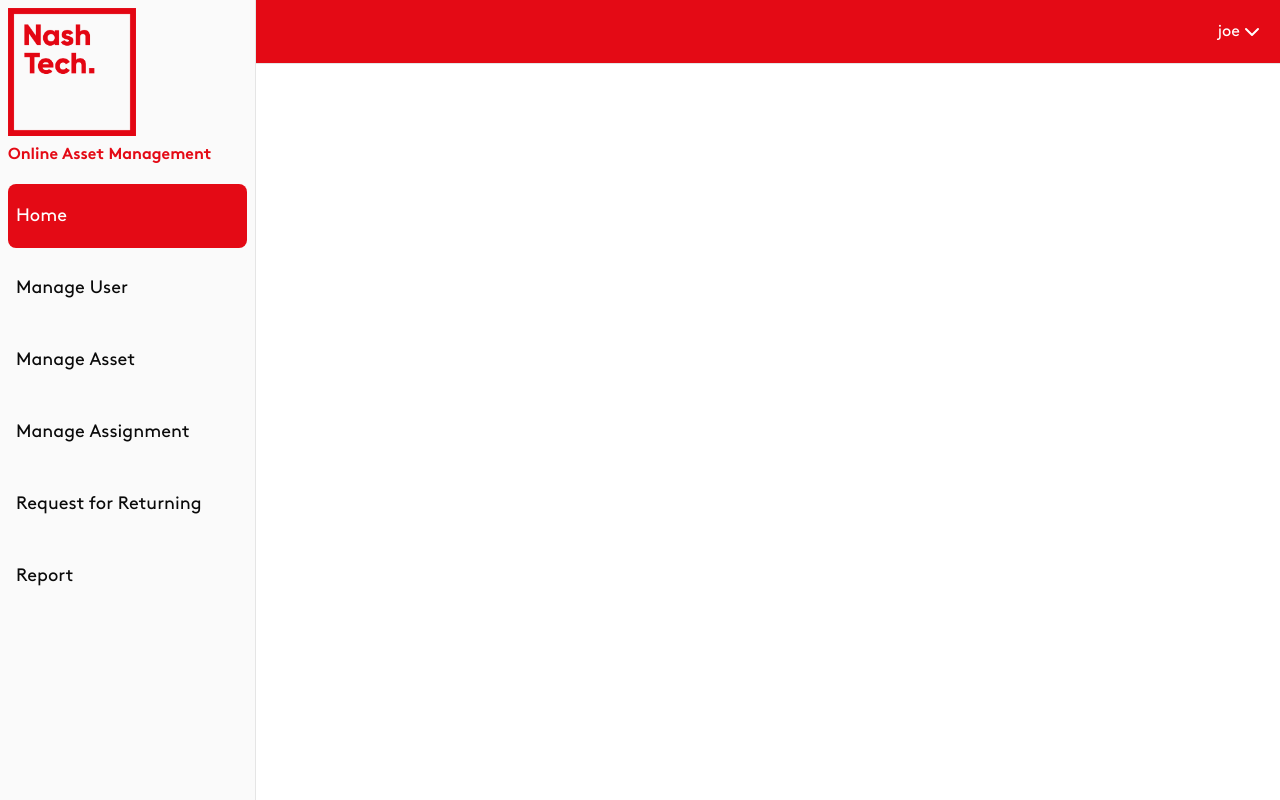
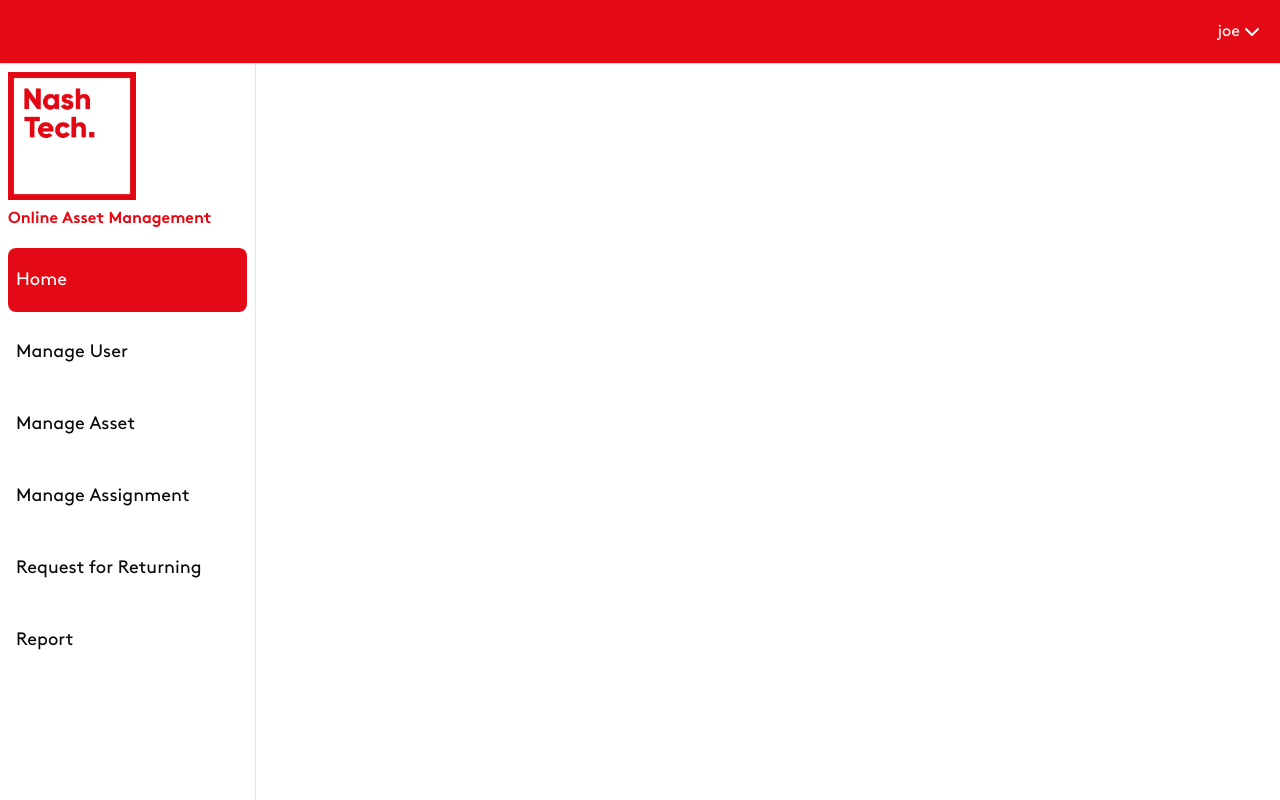
Before and after one commit to manhngtien/rookie-batch-8-2025-web, a React (Vite) app: page / in a window 1280 px wide. Built offline with nearby package versions, Linux system fonts and the light colour scheme.

Commit message:
#83 feat: change the page layout to match the mockup

```diff
--- a/src/components/app-sidebar.tsx
+++ b/src/components/app-sidebar.tsx
@@ -17,6 +17,7 @@ import {
 } from "@/components/ui/sidebar";
 
 import NashLogo from "@/assets/nash_tech_logo.png";
+import { NavUser } from "@/components/nav-user";
 import { useLocation } from "react-router";
 
 const data = {
@@ -61,7 +62,7 @@ export function AppSidebar({ ...props }: React.ComponentProps<typeof Sidebar>) {
   const currentPath = location.pathname;
 
   return (
-    <Sidebar {...props}>
+    <Sidebar className="top-[4rem] !h-[calc(100svh-var(4rem))]" {...props}>
       <SidebarHeader>
         <img src={NashLogo} className="w-32" />
         <span className="text-foreground font-bold">
--- a/src/components/layout/index.tsx
+++ b/src/components/layout/index.tsx
@@ -38,9 +38,8 @@ export default function Layout() {
   // }, [isAuthenticated, navigate]);
 
   return (
-    <SidebarProvider>
-      <AppSidebar />
-      <SidebarInset>
+    <div className="[--header-height:calc(theme(spacing.14))]">
+      <SidebarProvider className="flex flex-col">
         <header className="bg-foreground flex h-16 shrink-0 items-center gap-2 border-b px-4 text-white">
           <SidebarTrigger className="-ml-1 md:hidden" />
           <Separator orientation="vertical" className="mr-2 h-4 md:hidden" />
@@ -57,10 +56,15 @@ export default function Layout() {
           </Breadcrumb>
           <UserLogout userName="joe" />
         </header>
-        <div className="p-6">
-          <Outlet />
+        <div className="flex flex-1">
+          <AppSidebar />
+          <SidebarInset>
+            <div className="p-6">
+              <Outlet />
+            </div>
+          </SidebarInset>
         </div>
-      </SidebarInset>
-    </SidebarProvider>
+      </SidebarProvider>
+    </div>
   );
 }
--- a/src/features/asset-management/components/AssetDetailDialog.tsx
+++ b/src/features/asset-management/components/AssetDetailDialog.tsx
@@ -19,7 +19,7 @@ const AssetDetailDialog: React.FC<AssetDetailDialogProps> = ({
   return (
     <Dialog open={!!selectedAsset} onOpenChange={closeModal}>
       <DialogContent className="max-w-2xl p-0 text-black">
-        <DialogHeader className="w-full rounded-t-lg border-b-2 bg-gray-200 p-4">
+        <DialogHeader className="w-full rounded-t-lg border-b-1 border-b-black bg-gray-200 p-4">
           <DialogTitle className="border-red-500 pb-2 text-red-500">
             Detailed Asset Information
           </DialogTitle>
--- a/src/index.css
+++ b/src/index.css
@@ -98,7 +98,7 @@
   --chart-3: oklch(0.398 0.07 227.392);
   --chart-4: oklch(0.828 0.189 84.429);
   --chart-5: oklch(0.769 0.188 70.08);
-  --sidebar: oklch(0.985 0 0);
+  --sidebar: oklch(1 0 0);
   --sidebar-foreground: oklch(0.145 0 0);
   --sidebar-primary: oklch(0.205 0 0);
   --sidebar-primary-foreground: oklch(0.985 0 0);
@@ -156,6 +156,7 @@
   * {
     @apply border-border outline-ring/50;
   }
+
   body {
     @apply bg-background text-foreground;
   }
```
